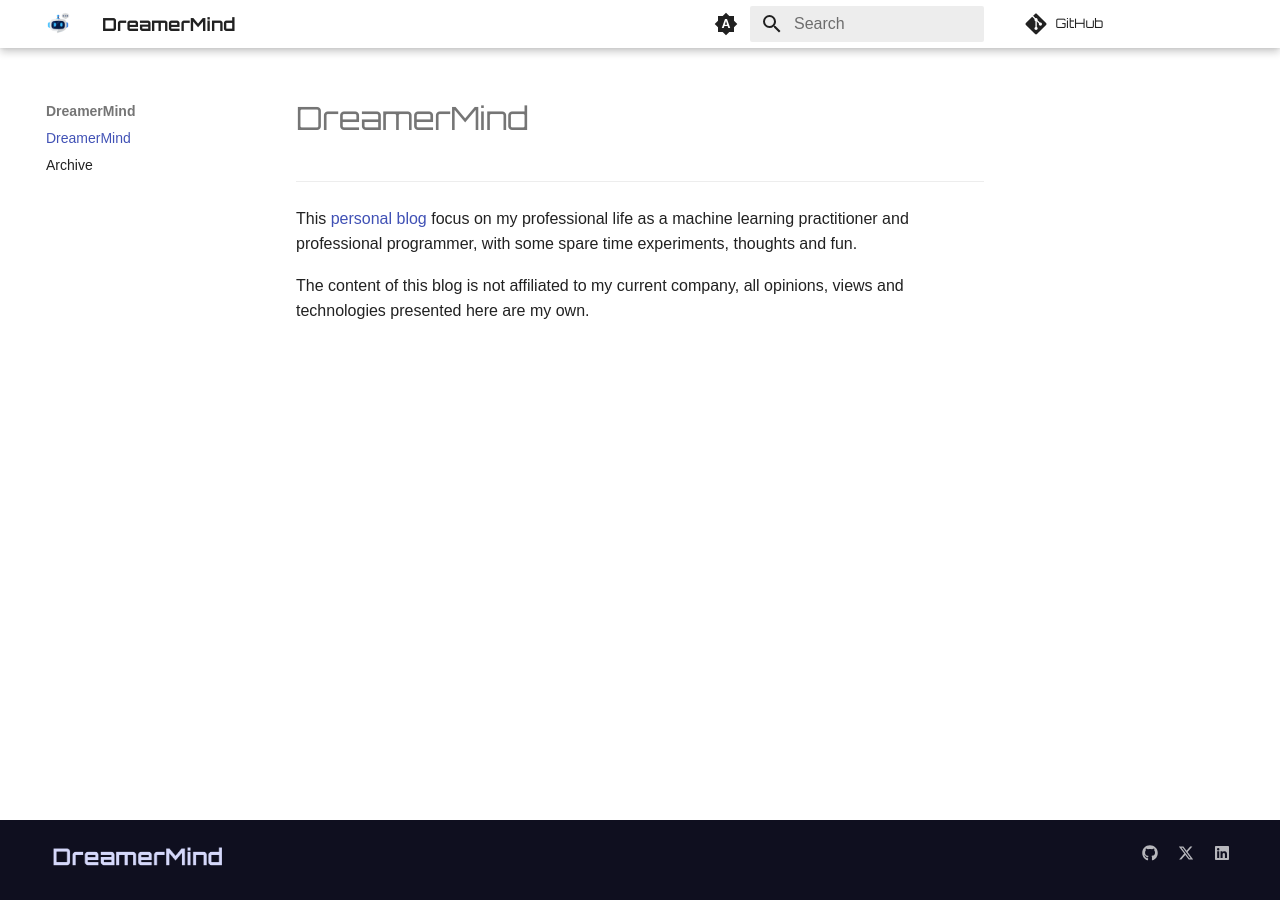
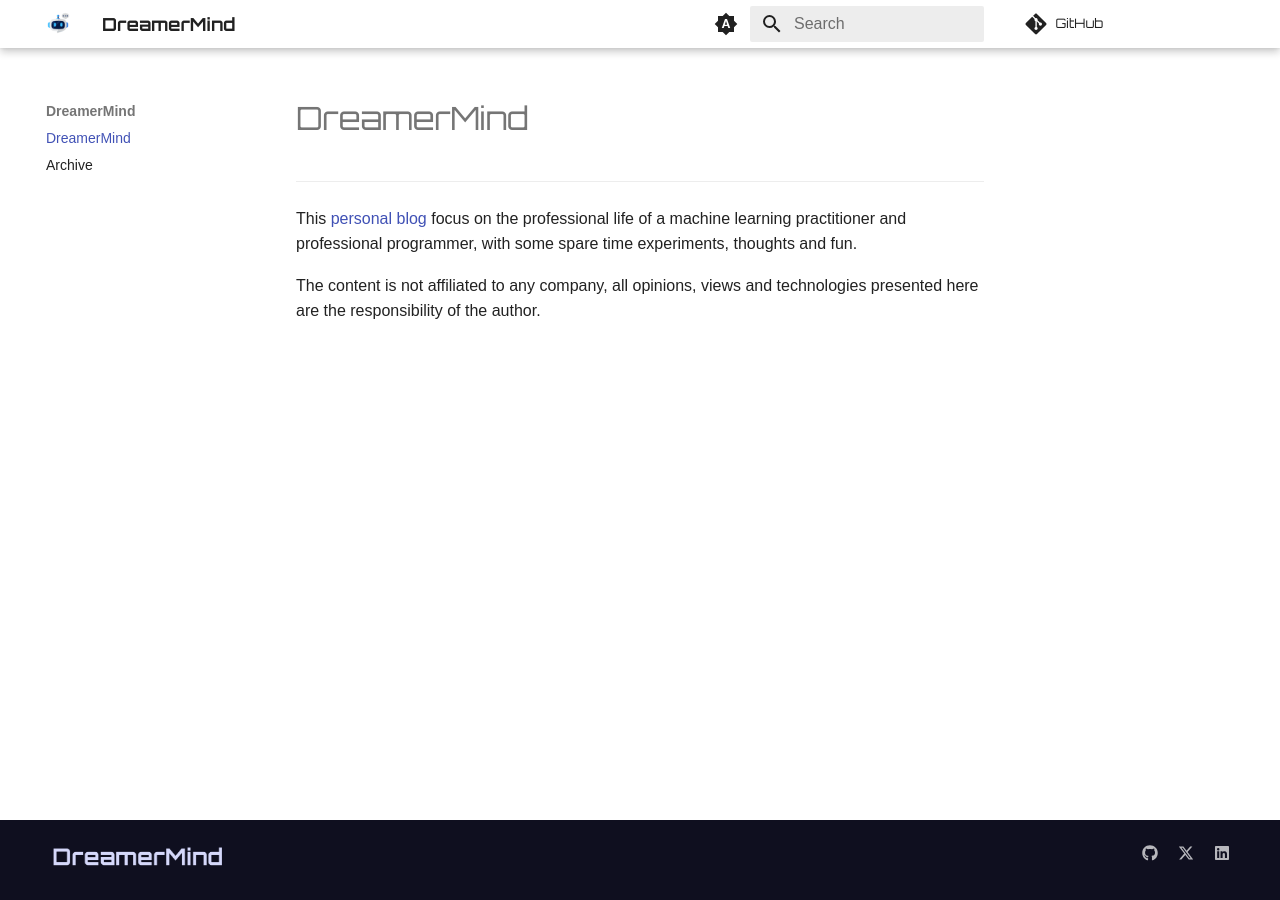
Before and after one commit to DreamerMind/blog, an MkDocs documentation site: the page built from docs/index.md, in a window 1280 px wide. Built offline with MkDocs 1.6.1 and Material for MkDocs 9.7.7, drawn with Linux system fonts in a browser that asks for light colours; comment, search, counter and statistics services are not loaded.

Commit message:
fix: more inpersonal

```diff
--- a/docs/index.md
+++ b/docs/index.md
@@ -2,9 +2,9 @@
 
 <hr />
 
-This [personal blog](./) focus on my professional life as a machine learning
+This [personal blog](./) focus on the professional life of a machine learning
 practitioner and professional programmer, with some spare time experiments,
 thoughts and fun.
 
-The content of this blog is not affiliated to my current company,
-all opinions, views and technologies presented here are my own.
+The content is not affiliated to any company,
+all opinions, views and technologies presented here are the responsibility of the author.
```
